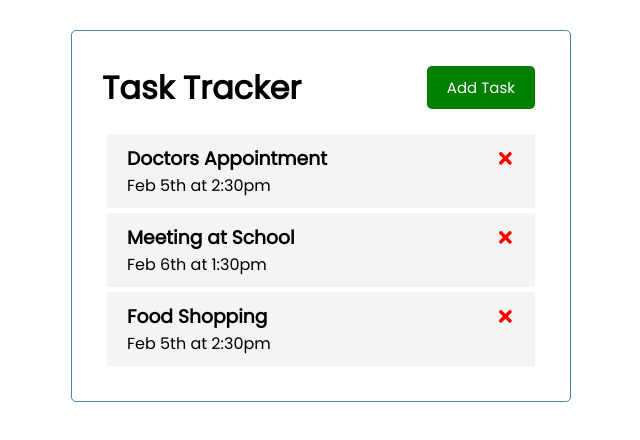
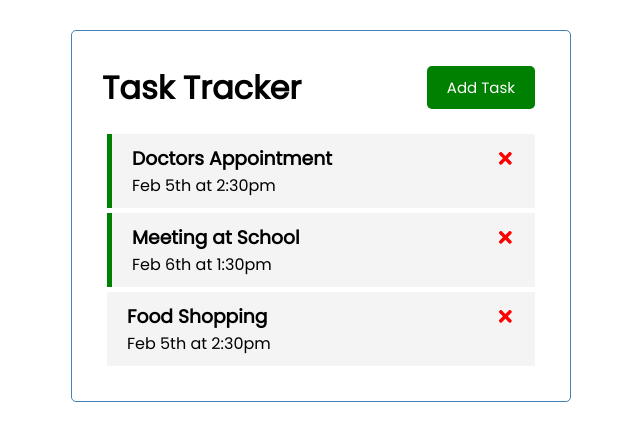
Before and after one commit to adriangonzalez/react-task-tracker, a React (Create React App) app: page / in a window 1280 px wide. Shown: the top 440 px of the page, without its empty margins (319-959 px from the left). Built offline with nearby package versions, Linux system fonts and the light colour scheme.

Commit message:
implement reminder toggle

```diff
--- a/src/App.js
+++ b/src/App.js
@@ -29,11 +29,25 @@ function App() {
         setTasks(tasks.filter((task) => task.id !== id));
     };
 
+    // Toggle Remidner
+    const toggleReminder = (id) => {
+        console.log('toggle reminder', id);
+        setTasks(
+            tasks.map((task) =>
+                task.id === id ? { ...task, reminder: !task.reminder } : task
+            )
+        );
+    };
+
     return (
         <div className='container'>
             <Header></Header>
             {tasks.length > 0 ? (
-                <Tasks tasks={tasks} onDelete={deleteTask} />
+                <Tasks
+                    tasks={tasks}
+                    onDelete={deleteTask}
+                    onToggleReminder={toggleReminder}
+                />
             ) : (
                 'No Tasks To Show'
             )}
--- a/src/Task.js
+++ b/src/Task.js
@@ -1,9 +1,9 @@
 import { FaTimes } from 'react-icons/fa';
 
-const Task = ({ task, onDelete }) => {
+const Task = ({ task, onDelete, onToggleReminder }) => {
     return (
-        <div className='task'>
-            <h3>
+        <div className={`task ${task.reminder ? 'reminder' : ''}`}>
+            <h3 onDoubleClick={() => onToggleReminder(task.id)}>
                 {task.text}{' '}
                 <FaTimes
                     style={{ color: 'red', cursor: 'pointer' }}
--- a/src/components/Tasks.js
+++ b/src/components/Tasks.js
@@ -1,9 +1,14 @@
 import Task from '../Task';
-export const Tasks = ({ tasks, onDelete }) => {
+export const Tasks = ({ tasks, onDelete, onToggleReminder }) => {
     return (
         <>
             {tasks.map((task) => (
-                <Task key={task.id} task={task} onDelete={onDelete} />
+                <Task
+                    key={task.id}
+                    task={task}
+                    onDelete={onDelete}
+                    onToggleReminder={onToggleReminder}
+                />
             ))}
         </>
     );
```
